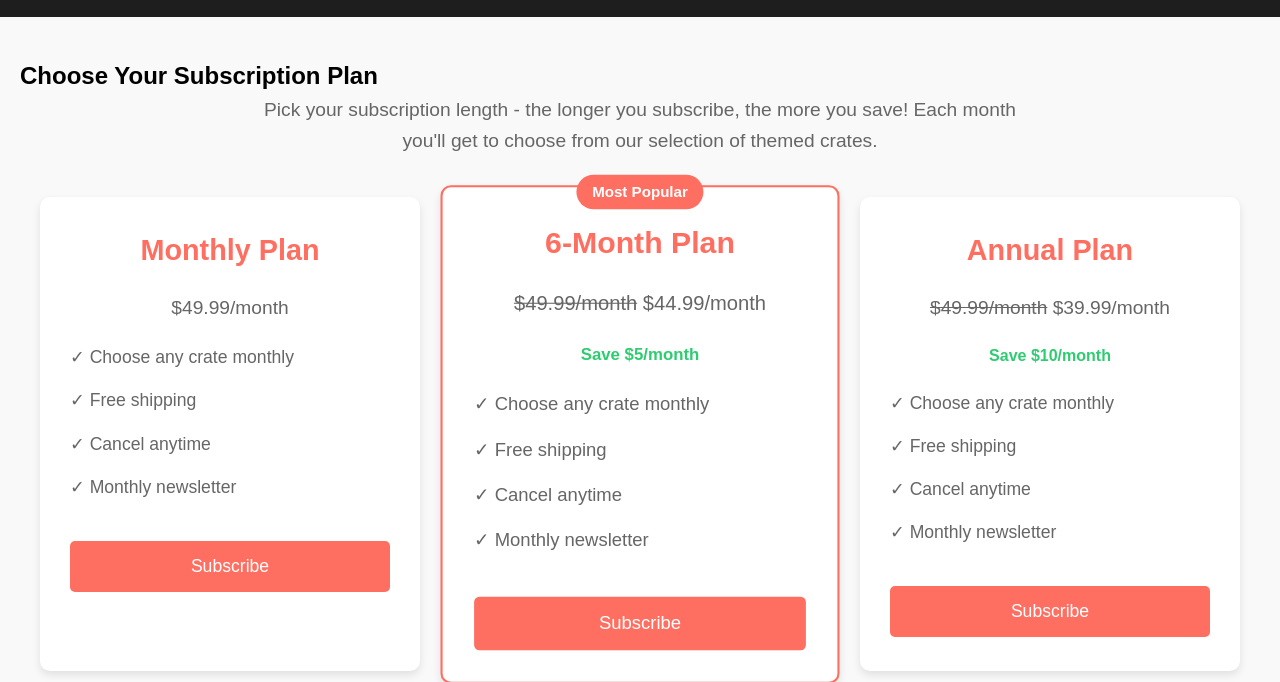
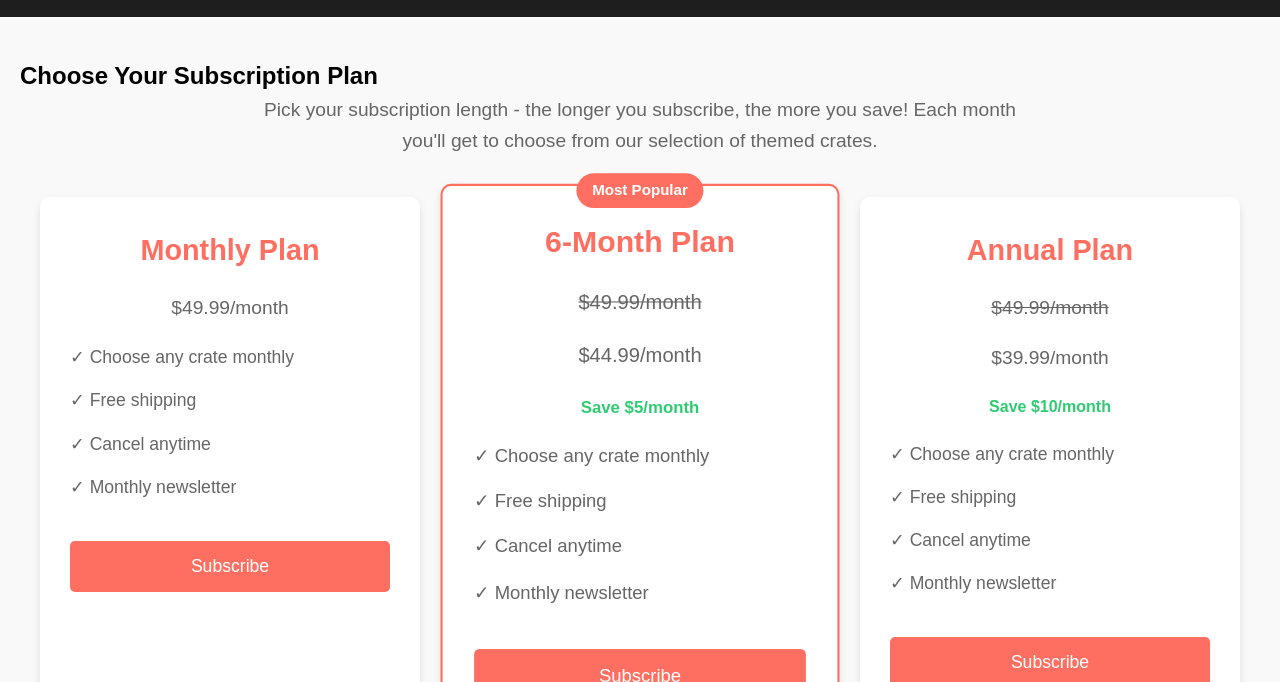
Before and after one commit to Sp0ngg/Testsite, a plain HTML site: page order.html in a window 1280 px wide. Shown: the part 118-800 px from the top of the page. Drawn offline with Linux system fonts and the light colour scheme.

Commit message:
Assistant checkpoint: Update price layout in subscription boxes
Assistant generated file changes:
- order.html: Update price layout in subscription boxes, Update price layout in annual plan

---

User prompt:

Can you move the original price and price to have the price under the orignal price, instead of next to

```diff
--- a/order.html
+++ b/order.html
@@ -48,7 +48,8 @@
                 <div class="subscription-box featured">
                     <div class="popular-tag">Most Popular</div>
                     <h3>6-Month Plan</h3>
-                    <p class="monthly-price"><s>$49.99/month</s> $44.99/month</p>
+                    <p class="monthly-price"><s>$49.99/month</s></p>
+                    <p class="monthly-price">$44.99/month</p>
                     <div class="savings">Save $5/month</div>
                     <ul class="perks">
                         <li>✓ Choose any crate monthly</li>
@@ -61,7 +62,8 @@
 
                 <div class="subscription-box">
                     <h3>Annual Plan</h3>
-                    <p class="monthly-price"><s>$49.99/month</s> $39.99/month</p>
+                    <p class="monthly-price"><s>$49.99/month</s></p>
+                    <p class="monthly-price">$39.99/month</p>
                     <div class="savings">Save $10/month</div>
                     <ul class="perks">
                         <li>✓ Choose any crate monthly</li>
```
